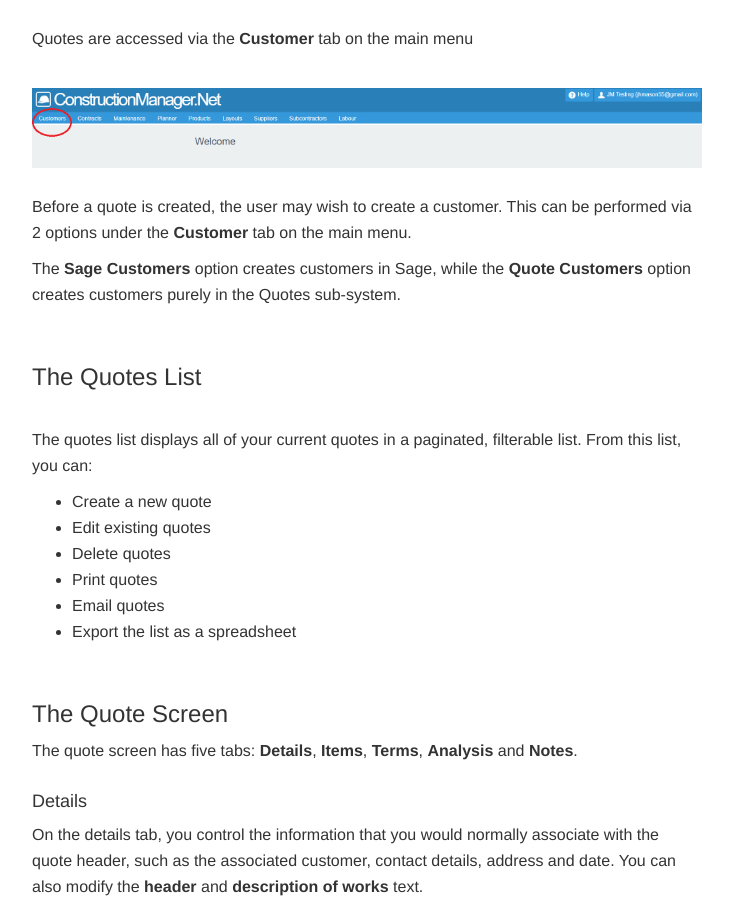
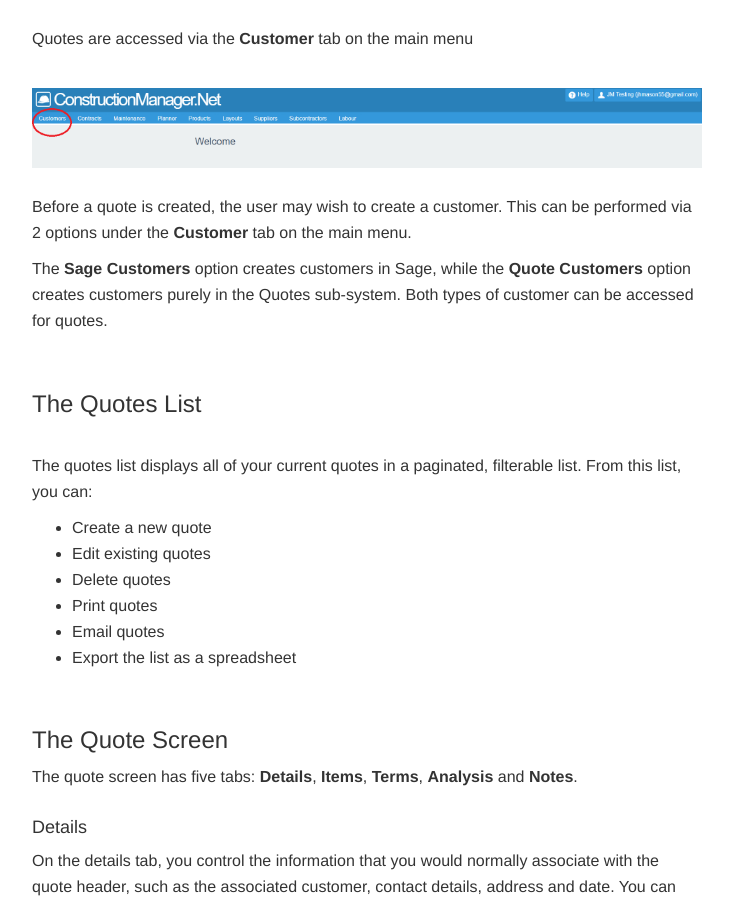
Before and after one commit to JNCSolutions/ConstructionManagerDocs, a Jekyll site: the page built from quotes.html, in a window 1280 px wide and 900 px high, scrolled down 533 px. Shown: the whole window, without its empty margins (273-1006 px from the left). Built offline with Jekyll 4.4.1, drawn with Linux system fonts in a browser that asks for light colours.

Commit message:
Update quotes.html

```diff
--- a/quotes.html
+++ b/quotes.html
@@ -37,7 +37,8 @@
       <p>Before a quote is created, the user may wish to create a customer.
       This can be performed via 2 options under the <strong>Customer</strong> tab on the main menu.</p>
       <p>The <strong>Sage Customers</strong> option creates customers in Sage,
-      while the <strong>Quote Customers</strong> option creates customers purely in the Quotes sub-system.</p>
+      while the <strong>Quote Customers</strong> option creates customers purely in the Quotes sub-system.
+      Both types of customer can be accessed for quotes.</p>
     </div>
 
 
```
